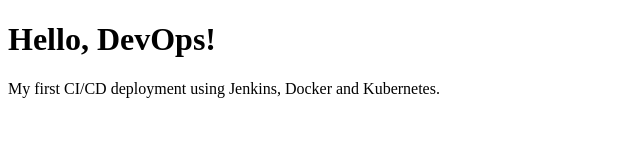
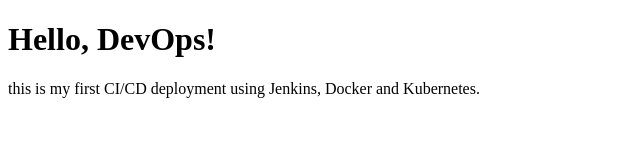
Before and after one commit to Eshna08/jenkins-kubernetes-cicd, a plain HTML site: page index.html in a window 1280 px wide. Shown: the whole page, without its empty margins (0-640 px from the left). Drawn offline with Linux system fonts and the light colour scheme.

```diff
--- a/index.html
+++ b/index.html
@@ -5,6 +5,6 @@
 </head>
 <body>
     <h1>Hello, DevOps!</h1>
-    <p>My first CI/CD deployment using Jenkins, Docker and Kubernetes.</p>
+    <p>this is my first CI/CD deployment using Jenkins, Docker and Kubernetes.</p>
 </body>
 </html>
```
